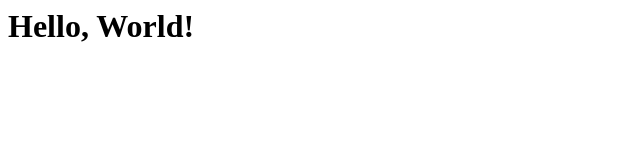
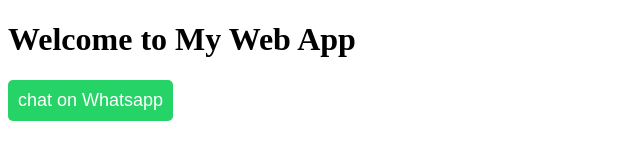
Before and after one commit to shansswj/coding-practice, a plain HTML site: page index.html in a window 1280 px wide. Shown: the whole page, without its empty margins (0-640 px from the left). Drawn offline with Linux system fonts and the light colour scheme.

Commit message:
updated files

```diff
--- a/index.html
+++ b/index.html
@@ -1 +1,15 @@
-<h1>Hello, World! <h1>
+<!DOCTYPE html>
+<html lang="en"
+<head>
+    <meta charset="UTF-8">
+    <meta name="viewport" content="width=device-width, initial-scale=1.0">
+    <title>My Web App</title>
+    <link rel="stylesheet" href="style.css">
+</head>
+<body>
+    <h1>Welcome to My Web App</h1>
+    <a href="https://wa.me/0194827112" target="_blank">
+        <button>chat on Whatsapp</button>
+    </a>
+</body>
+</html>
--- /dev/null
+++ b/style.css
@@ -0,0 +1,13 @@
+button {
+    background-color: #25D366; /*Whatsapp green */
+    color: white;
+    border: none;
+    padding: 10px; 20px;
+    font-size: 18px;
+    cursor: pointer;
+    border-radius: 5px;
+}
+
+button:hover {
+    background-color: #128C7E; /* Darker green on hover */
+}
```
